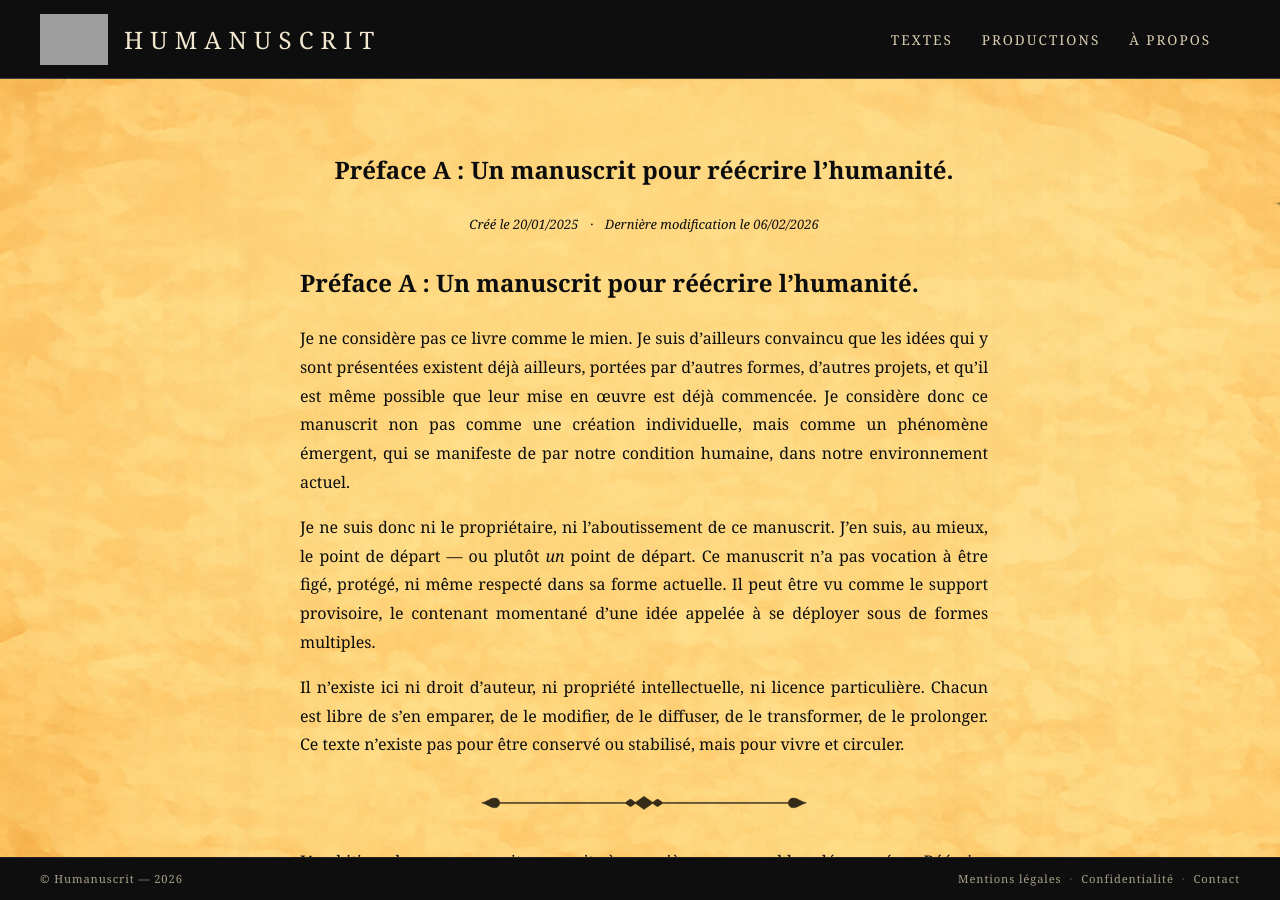
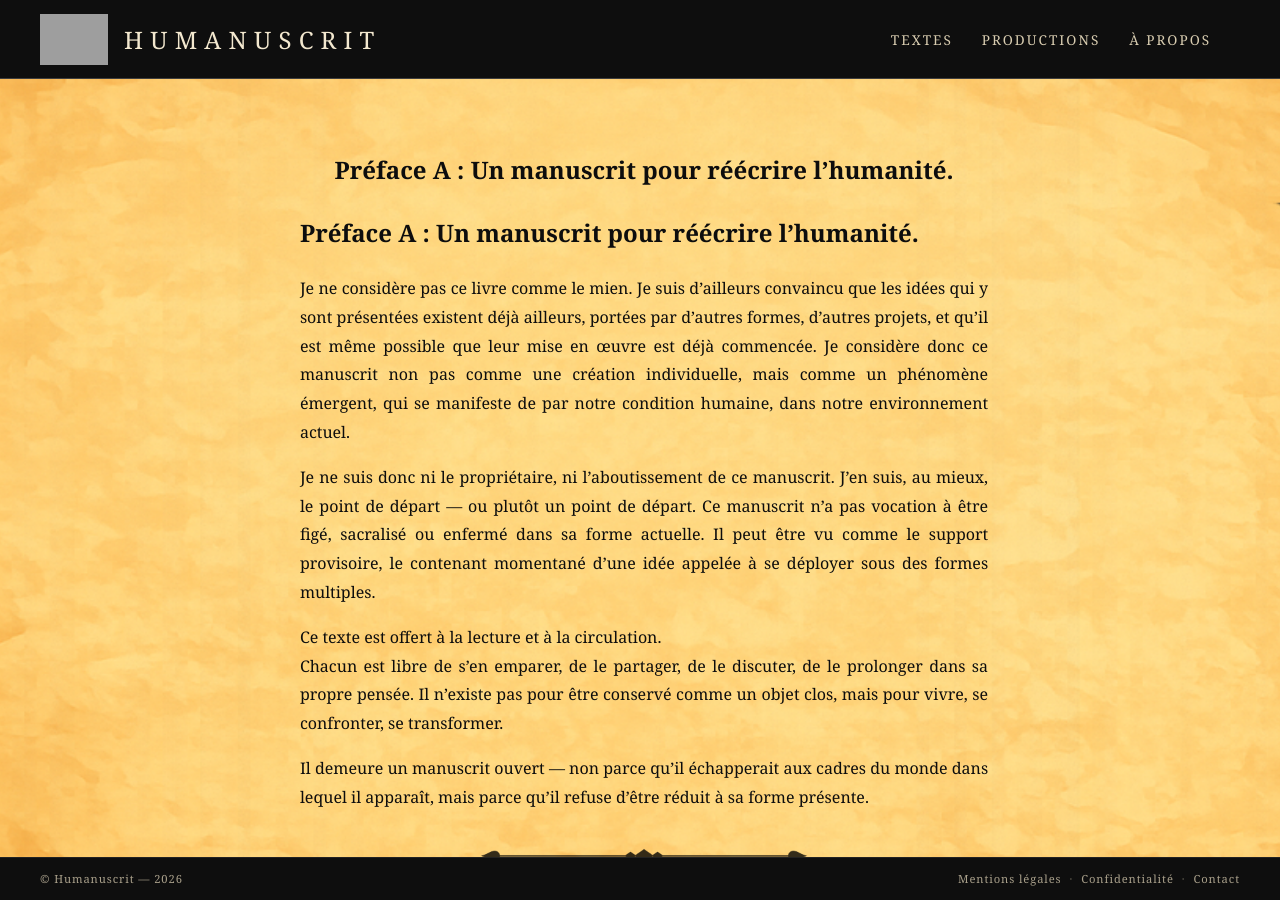
Before and after one commit to maxcarriere/humanuscrit, a Jekyll site: the page built from textes/prescriptum/preface_A.md, in a window 1280 px wide and 900 px high. Built offline with Jekyll 4.4.1, drawn with Linux system fonts in a browser that asks for light colours; our own code applies the rules of GitHub Pages for plain Markdown files; some of the changed text lies outside the part shown; grey boxes are pictures that could not be loaded.

Commit message:
Mise Ã  jour PrÃ©face A (prescriptum)
Co-authored-by: Cursor <cursoragent@cursor.com>

```diff
--- a/textes/prescriptum/preface_A.md
+++ b/textes/prescriptum/preface_A.md
@@ -1,66 +1,64 @@
----
-date: 2025-01-20
-last_modified_at: 2026-02-06
----
-
 ## **Préface A** : Un manuscrit pour réécrire l'humanité.
 
-Je ne considère pas ce livre comme le mien. Je suis d'ailleurs convaincu que les idées qui y sont présentées existent déjà ailleurs, portées par d'autres formes, d'autres projets, et qu'il est même possible que leur mise en œuvre est déjà commencée. Je considère donc ce manuscrit non pas comme une création individuelle, mais comme un phénomène émergent, qui se manifeste de par notre condition humaine, dans notre environnement actuel.
+Je ne considère pas ce livre comme le mien. Je suis d'ailleurs convaincu que les idées qui y sont présentées existent déjà ailleurs, portées par d’autres formes, d’autres projets, et qu’il est même possible que leur mise en œuvre est déjà commencée. Je considère donc ce manuscrit non pas comme une création individuelle, mais comme un phénomène émergent, qui se manifeste de par notre condition humaine, dans notre environnement actuel.
 
-Je ne suis donc ni le propriétaire, ni l'aboutissement de ce manuscrit. J'en suis, au mieux, le point de départ — ou plutôt _un_ point de départ. Ce manuscrit n'a pas vocation à être figé, protégé, ni même respecté dans sa forme actuelle. Il peut être vu comme le support provisoire, le contenant momentané d'une idée appelée à se déployer sous de formes multiples.
+Je ne suis donc ni le propriétaire, ni l’aboutissement de ce manuscrit. J’en suis, au mieux, le point de départ — ou plutôt un point de départ. Ce manuscrit n’a pas vocation à être figé, sacralisé ou enfermé dans sa forme actuelle. Il peut être vu comme le support provisoire, le contenant momentané d’une idée appelée à se déployer sous des formes multiples.
 
-Il n'existe ici ni droit d'auteur, ni propriété intellectuelle, ni licence particulière. Chacun est libre de s'en emparer, de le modifier, de le diffuser, de le transformer, de le prolonger. Ce texte n'existe pas pour être conservé ou stabilisé, mais pour vivre et circuler.
+Ce texte est offert à la lecture et à la circulation.
+Chacun est libre de s’en emparer, de le partager, de le discuter, de le prolonger dans sa propre pensée. Il n’existe pas pour être conservé comme un objet clos, mais pour vivre, se confronter, se transformer.
+
+Il demeure un manuscrit ouvert — non parce qu’il échapperait aux cadres du monde dans lequel il apparaît, mais parce qu’il refuse d’être réduit à sa forme présente.
 
 ---
 
-L'ambition de ce manuscrit pourrait, à première vue, sembler démesurée : Réécrire l'humanité.  Mais cette formulation est trompeuse. Elle suggèrerait une volonté, un plan, une direction à suivre. Or rien de tel n'est à l'œuvre ici. Il ne s'agit ni de transmettre un message à appliquer, ni de formuler un programme que d'autres auraient pour mission de mettre en œuvre. Ce texte ne propose aucune instruction, aucune règle, aucun modèle de transformation. Il ne cherche pas à orienter l'humanité vers une forme déterminée, encore moins à définir ce qu'elle devrait devenir. Ce qui est en jeu est plus discret, et plus incertain.
+L’ambition de ce manuscrit pourrait, à première vue, sembler démesurée : Réécrire l'humanité.  Mais cette formulation est trompeuse. Elle suggèrerait une volonté, un plan, une direction à suivre. Or rien de tel n’est à l’œuvre ici. Il ne s’agit ni de transmettre un message à appliquer, ni de formuler un programme que d’autres auraient pour mission de mettre en œuvre. Ce texte ne propose aucune instruction, aucune règle, aucun modèle de transformation. Il ne cherche pas à orienter l’humanité vers une forme déterminée, encore moins à définir ce qu’elle devrait devenir. Ce qui est en jeu est plus discret, et plus incertain.
 
-Ce manuscrit part de l'hypothèse que ce que nous appelons « humanité » est le produit de récits accumulés, transmis et stabilisés au fil du temps, qui se sont imposés à nous — souvent par l'intermédiaire d'entités et de mécanismes qui nous dépassent. Des récits que nous habitons sans les avoir réellement choisis. Dans cette perspective, il ne s'agit pas tant de modifier ces récits que de prendre conscience d'un fait plus simple et plus dérangeant :
-**L'histoire de l'humanité est avant tout une histoire.
+Ce manuscrit part de l’hypothèse que ce que nous appelons « humanité » est le produit de récits accumulés, transmis et stabilisés au fil du temps, qui se sont imposés à nous — souvent par l’intermédiaire d’entités et de mécanismes qui nous dépassent. Des récits que nous habitons sans les avoir réellement choisis. Dans cette perspective, il ne s’agit pas tant de modifier ces récits que de prendre conscience d’un fait plus simple et plus dérangeant :
+**L’histoire de l’humanité est avant tout une histoire.
 
-Ce déplacement est essentiel. Car comme tout récit, l'histoire de l'humanité offre à la fois la possibilité d'y croire — ou non — et celle d'être réécrite. Il ne s'agit pas de substituer une fiction à une autre, mais de rendre visible ce qui, jusqu'ici, se confondait avec le réel. Il n'agit pas de remettre en cause tel système ou tel modèle, mais de les remettre à leur place, comme des fictions interchangeables et non comme des réalités irrévocables. C'est en réintroduisant la possibilité même de réécrire, non pas au sens d'un nouveau récit imposé, mais au sens que c'est une entreprise possible, que ce manuscrit vise à transformer l'humanité.
+Ce déplacement est essentiel. Car comme tout récit, l’histoire de l’humanité offre à la fois la possibilité d’y croire — ou non — et celle d’être réécrite. Il ne s’agit pas de substituer une fiction à une autre, mais de rendre visible ce qui, jusqu’ici, se confondait avec le réel. Il n'agit pas de remettre en cause tel système ou tel modèle, mais de les remettre à leur place, comme des fictions interchangeables et non comme des réalités irrévocables. C'est en réintroduisant la possibilité même de réécrire, non pas au sens d’un nouveau récit imposé, mais au sens que c'est une entreprise possible, que ce manuscrit vise à transformer l'humanité.
 
 ---
 
 Mais alors, pourquoi une telle tentative ?
 Et surtout, pourquoi maintenant ?
 
-Parce que l'humanité traverse une zone d'incertitude sans précédent. Nous sommes entrés dans une période où il est devenu impossible de dire avec assurance ce que nous serons dans cinquante ans. Ni même dans dix. Peut-être même pas dans cinq. Dans un an ?
-Cette incertitude n'est plus abstraite. Elle est tangible, quotidienne, structurelle.
+Parce que l’humanité traverse une zone d’incertitude sans précédent. Nous sommes entrés dans une période où il est devenu impossible de dire avec assurance ce que nous serons dans cinquante ans. Ni même dans dix. Peut-être même pas dans cinq. Dans un an ?
+Cette incertitude n’est plus abstraite. Elle est tangible, quotidienne, structurelle.
 
-La problématique écologique et l'émergence rapide de l'intelligence artificielle en sont les signes les plus visibles. Ce texte aurait, en théorie, pu être écrit par une intelligence artificielle autonome dans le but d'influencer l'humanité dans un sens ou dans l'autre. Ce n'est pas le cas. Mais rien ne permet d'affirmer que cela ne sera pas le cas demain. Et surtout, rien ne garantit que nous saurons alors faire la différence.
+La problématique écologique et l’émergence rapide de l’intelligence artificielle en sont les signes les plus visibles. Ce texte aurait, en théorie, pu être écrit par une intelligence artificielle autonome dans le but d’influencer l’humanité dans un sens ou dans un autre. Ce n’est pas le cas. Mais rien ne permet d’affirmer que cela ne sera pas le cas demain. Et surtout, rien ne garantit que nous saurons alors faire la différence.
 
-Si cette possibilité existe, ce n'est pas à cause de la technologie elle-même, mais en raison d'une faille plus ancienne et plus profonde, inscrite dans la manière dont l'humanité s'est construite, organisée et racontée à elle-même.
-L'objectif de ce livre est de rendre cette faille visible.
+Si cette possibilité existe, ce n’est pas à cause de la technologie elle-même, mais en raison d’une faille plus ancienne et plus profonde, inscrite dans la manière dont l’humanité s’est construite, organisée et racontée à elle-même.
+L’objectif de ce livre est de rendre cette faille visible.
 
-Non pour accuser, ni pour s'y engouffrer, mais pour permettre une prise de conscience collective. Car une faille ignorée finit toujours par être exploitée — et rarement au bénéfice de ceux qui la portent. Aujourd'hui, cette faille peut être utilisée à une échelle et avec une efficacité qui n'étaient pas envisageables auparavant. Une forme de piratage de l'humanité elle-même est devenue crédible.
+Non pour accuser, ni pour s'y engouffrer, mais pour permettre une prise de conscience collective. Car une faille ignorée finit toujours par être exploitée — et rarement au bénéfice de ceux qui la portent. Aujourd’hui, cette faille peut être utilisée à une échelle et avec une efficacité qui n’étaient pas envisageables auparavant. Une forme de piratage de l’humanité elle-même est devenue crédible.
 
 ---
 
-Révéler cette faille n'est pas sans danger.
+Révéler cette faille n’est pas sans danger.
 
 Elle est suffisamment fondamentale pour ébranler la confiance que les individus accordent aux systèmes qui les structurent. Elle peut produire du désarroi, de la peur, du rejet. Elle peut aussi être récupérée, instrumentalisée, détournée par des entités malveillantes. Ce risque est réel. Il est pleinement assumé.
 
 Alors pourquoi prendre ce risque ?
 
-Parce que nous avons atteint un point de bascule. Parce que continuer à ignorer cette faille revient désormais à s'exposer à des conséquences potentiellement irréversibles. Parce que l'être humain, en tant qu'espèce, se trouve aujourd'hui en situation de danger — et qu'il entraîne avec lui l'ensemble du monde des vivants.
+Parce que nous avons atteint un point de bascule. Parce que continuer à ignorer cette faille revient désormais à s’exposer à des conséquences potentiellement irréversibles. Parce que l’être humain, en tant qu’espèce, se trouve aujourd’hui en situation de danger — et qu’il entraîne avec lui l’ensemble du monde des vivants.
 
-Ce manuscrit porte donc une possibilité extrême : celle de contribuer à l'effondrement de l'humanité telle qu'elle s'est construite jusqu'ici. Mais peut-être sommes-nous arrivés à un moment où il est nécessaire de sacrifier une certaine idée de l'humanité pour préserver l'espèce humaine elle-même.
+Ce manuscrit porte donc une possibilité extrême : celle de contribuer à l’effondrement de l’humanité telle qu’elle s’est construite jusqu’ici. Mais peut-être sommes-nous arrivés à un moment où il est nécessaire de sacrifier une certaine idée de l’humanité pour préserver l’espèce humaine elle-même.
 
-D'une manière plus ouverte — et peut-être plus optimiste — il est aussi possible que l'issue de cette transformation conduise à quelque chose de profondément positif pour les individus : Que ceux-ci accèdent à une forme d'éveil collectif permettant à chacun de changer de condition ontologique : passer du statut d'être vivant, conscient peut-être, mais prisonnier de sa pensée, à un individu libre, délivré des mythes qui ont depuis longtemps façonné son esprit.
+D’une manière plus ouverte — et peut-être plus optimiste — il est aussi possible que l’issue de cette transformation conduise à quelque chose de profondément positif pour les individus : Que ceux-ci accèdent à une forme d’éveil collectif permettant à chacun de changer de condition ontologique : passer du statut d'être vivant, conscient peut-être, mais prisonnier de sa pensée, à un individu libre, délivré des mythes qui ont depuis longtemps façonné son esprit.
 
 ---
 
 Si transformation de l'humanité il y a, elle ne viendra pas de ce texte.
-Elle ne pourra émerger, peut-être, que de la prise de conscience progressive de celles et ceux qui reconnaîtront que l'histoire en cours n'est pas la seule possible. Elle proviendra d'une volonté des individus eux mêmes à changer leur propre expérience humaine, entrainant avec eux les systèmes auxquels ils appartiennent.
+Elle ne pourra émerger, peut-être, que de la prise de conscience progressive de celles et ceux qui reconnaîtront que l’histoire en cours n’est pas la seule possible. Elle proviendra d'une volonté des individus eux mêmes à changer leur propre expérience humaine, entrainant avec eux les systèmes auxquels ils appartiennent.
 
 Ce livre ne te demandera pas de croire en une histoire nouvelle.
 Il ne te dira pas quoi faire. Il ne te proposera pas de futur clé en main.
 
-Il se contentera de montrer ce qui, jusqu'ici, est resté hors du champ de vision : La véritable frontière entre la fiction et la réalité.
+Il se contentera de montrer ce qui, jusqu’ici, est resté hors du champ de vision : La véritable frontière entre la fiction et la réalité.
 
-Ce que tu en feras n'appartient plus à l'auteur.
-Ce que la société humaine en fera n'appartient à personne.
+Ce que tu en feras n’appartient plus à l’auteur.
+Ce que la société humaine en fera n’appartient à personne.
 
-**Humanuscrit n'est qu'un vecteur. Un outil. Une expérience.
+**Humanuscrit n’est qu’un vecteur. Un outil. Une expérience.
 Un manuscrit pour permettre à l'humanité de se réécrire.
```
